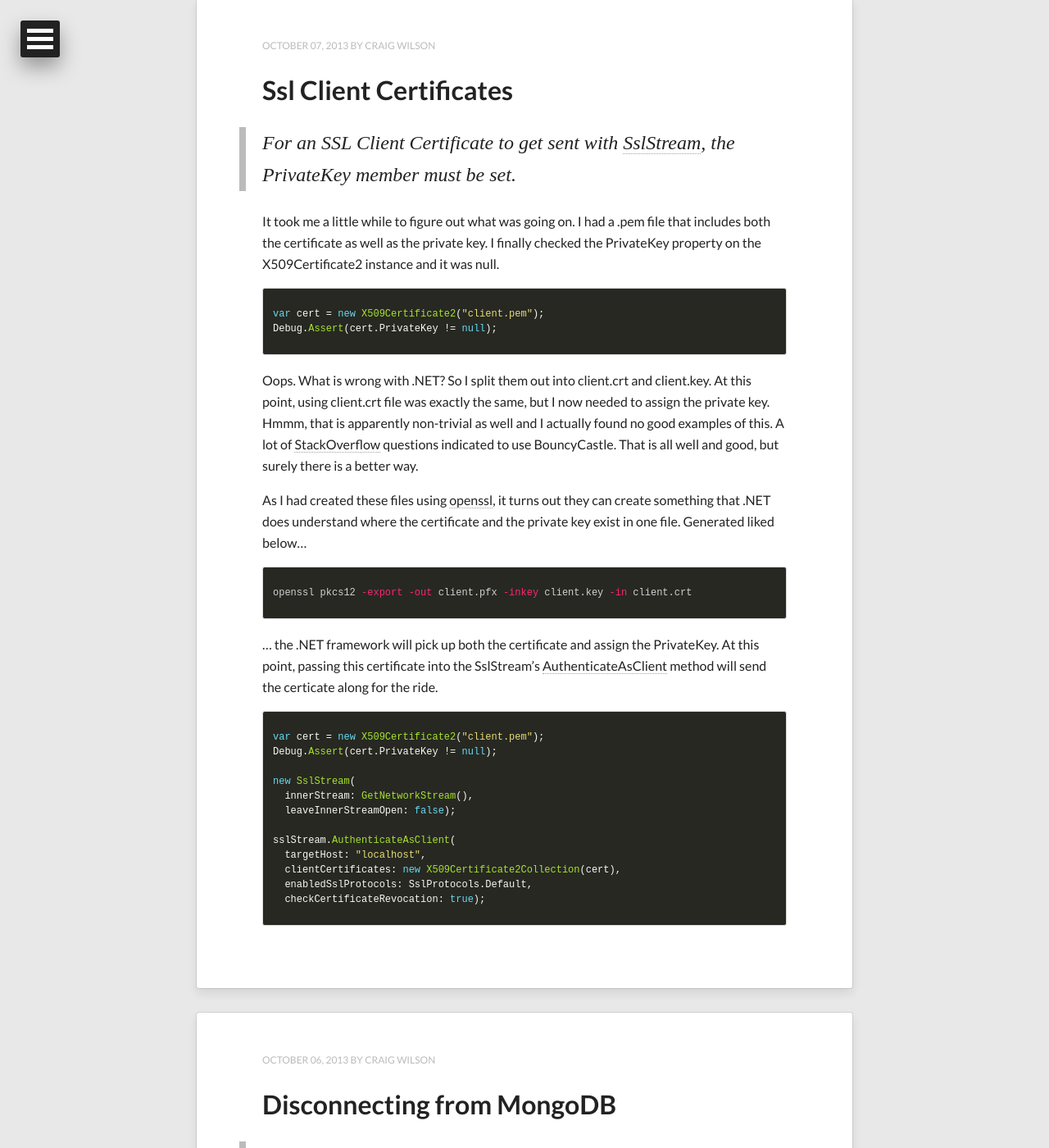
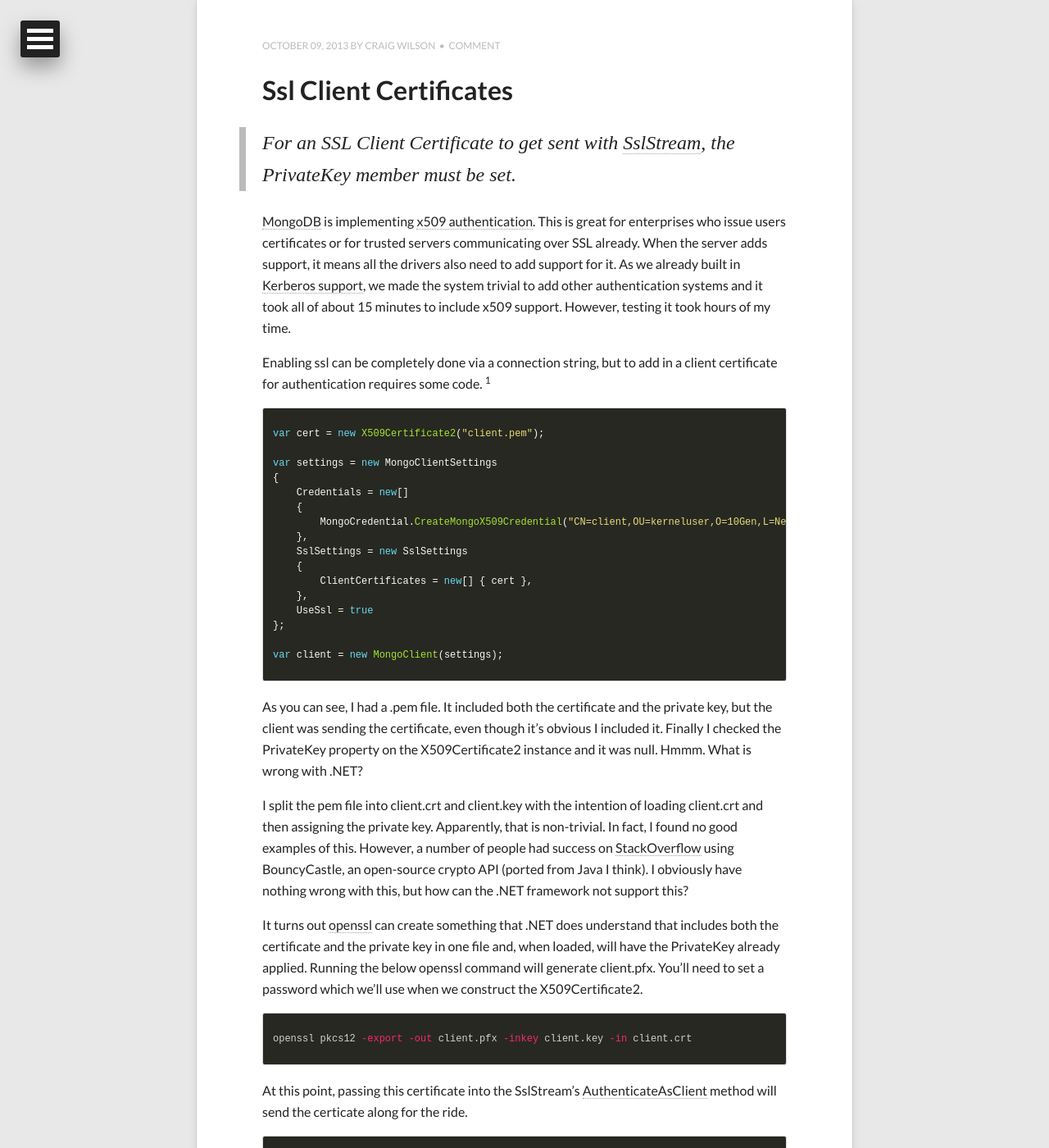
Before and after one commit to craiggwilson/craiggwilson.github.io, a Jekyll site: the page built from index.html, in a window 1280 px wide and 1400 px high, scrolled down 492 px. Shown: the whole window at 82% size. Built offline with Jekyll 4.4.1, drawn with Linux system fonts in a browser that asks for light colours; nearby versions of some CDN libraries; the list of posts is cut into pages by our own code; some of the changed text lies outside the part shown.

Commit message:
working on future blog posts.

```diff
--- a/_config.yml
+++ b/_config.yml
@@ -1,6 +1,6 @@
 title:            Craig G Wilson
 description:      Personal blog about software and life.
-disqus_shortname:
+disqus_shortname: craiggwilson
 #Comment out url when working locally to resolve base urls correctly
 url:              http://craiggwilson.github.io
 
--- a/_posts/misc/2013-10-05-trying-again.md
+++ b/_posts/misc/2013-10-05-trying-again.md
@@ -11,8 +11,10 @@
 share: false
 ---
 
-I've been meaning to start blogging again for some time.  For some reason, I just can't get into the habit.  I love writing and, although I don't claim to be good at it, it's something I want to do.  Most of my hangups thus far have mostly been around not thinkg I had anything to share.  I think a new tact should be taken.  My [old blog](http://craiggwilson.wordpress.com) was on wordpress and was just a pain to format, syntax highlighting, etc... This new one is based on [jekyll](http://jekyllrb.com/) and is super easy to build, write new posts, and github pages hosts it for me.
+I've been meaning to start blogging again for some time.  For some reason, I just can't get into the habit.  I love writing and, although I don't claim to be good at it, it's something I want to do.  Most of my hangups thus far have mostly been around not thinkg I had anything to share.  I think a new tact should be taken.
+
+My [old blog](http://craiggwilson.wordpress.com) was on wordpress and was just a pain to format, syntax highlighting, etc... This new one is based on [jekyll](http://jekyllrb.com/) and is super easy to build, write new posts, and github pages hosts it for me.
 
 As I work on things, day-to-day, I'll keep notes.  Things I struggle with are probably things other people have struggled with. I'll jot down how I solved the problems, if I did, for them to server as a reminder to me and hopefully a help to others.
 
-Let's how this goes.
+Let's see how this goes.
--- a/_posts/software/2013-10-06-disconnecting-from-mongodb.md
+++ /dev/null
@@ -1,22 +0,0 @@
----
-layout: post
-title: Disconnecting from MongoDB
-description: "Calling Disconnect in the MongoDB .NET Driver is Probably the Wrong Decisions."
-tags: [mongodb, .net, best-practice]
-image:
-  feature: abstract-10.jpg
-  credit: dargadgetz
-  creditlink: http://www.dargadgetz.com/ios-7-abstract-wallpaper-pack-for-iphone-5-and-ipod-touch-retina/
-comments: false
-share: false
----
-
-> Calling Disconnect in the MongoDB .NET Driver is probably the wrong decision.
-
-It's kinda funny.  Developers see something called Disconnect and just assume they should call it when they are done.  Maybe that's reasonable.  If so, we made a mistake by including it in the driver.  What's more is that good API design should make it [easy to do the right thing and difficult to do the wrong thing](http://www.codinghorror.com/blog/2007/08/falling-into-the-pit-of-success.html).
-
-API design is something we work really hard at in building the drivers at MongoDB.  Lots of time is spent going over options and lots of options exist.  When we are adding new features, all of the drivers are generally doing it concurrently, so decisions generally need to be applicable across all the drivers we maintain, from .NET and Java to Ruby and Python to Node.js and Erlang.  Obviously, finding commonality in these is sometimes difficult and our overarching goal is that each driver should provide something idiomatic to the target audience, something that feels natural.
-
-I think we missed the boat here with Disconnect.  It is the source of numerous support tickets for developers who blindly call something without knowing what it does.  Many times, the cause is the copy-and-paste coder who doesn't even understand what the code does.  Other times, it's a junior dev who simply doesn't know to think about certain things.  However, the commonality between the problems is that we provided this method and so it is ultimately our fault.
-
-We have begun working on the next major revision of the driver.  In fact, all the drivers supported by [MongoDB](http://www.mongodb.com) are working on their next major revisions.  We are all working through similar issues and trying to unify our designs.  The .NET driver is going to try to maintain backwards compatibility and we have a great mechanism to do so, but there are certain things I question.  Should Disconnect simply be removed?  I really can't think of any good reason for it to exist.
--- /dev/null
+++ b/_posts/software/2013-10-07-disconnecting-from-mongodb.md
@@ -0,0 +1,51 @@
+---
+layout: post
+title: Disconnecting from MongoDB
+description: Calling Disconnect in the MongoDB .NET Driver is probably the wrong decision.
+tags: [mongodb, .net, best-practice, api]
+image:
+  feature: abstract-10.jpg
+  credit: dargadgetz
+  creditlink: http://www.dargadgetz.com/ios-7-abstract-wallpaper-pack-for-iphone-5-and-ipod-touch-retina/
+comments: true
+share: true
+---
+
+> Calling Disconnect in the MongoDB .NET Driver is probably the wrong decision.
+
+It's kinda funny.  Developers see something called Disconnect and just assume they should call it when they are done.  Maybe that's reasonable.  If so, we made a mistake by including it in the driver.  What's more is that good API design should make it [easy to do the right thing and difficult to do the wrong thing](http://www.codinghorror.com/blog/2007/08/falling-into-the-pit-of-success.html).
+
+Imagine a [Nancy](http://nancyfx.org/) module:
+{% highlight csharp %}
+public class AuthorsModule : NancyModule
+{
+    public AuthorsModule()
+    {
+        Get["/"] = _ =>
+       	{
+       	    var client = new MongoClient(connectionString);
+       	    var server = client.GetServer();
+       	    server.Connect();
+       	    var library = server.GetDatabase("library");
+       	    var authors = library.GetCollection("authors");
+
+       	    var allAuthors = authors.FindAll();
+
+       	    ///
+       	    server.Disconnect();
+       	    ////
+
+       	    return allAuthors.ToList();
+        };
+    }
+}
+{% endhighlight %}
+
+Believe it or not, we see this type of code a lot (not generally by people using Nancy); lots of code duplication, lack of abstraction.  Anyways, as it is, the above will be detrimental to a site's performance and cause all kinds of errors that are occasionally difficult to diagnose.  Disconnect will cause the connection pool to be emptied and all current in flight operations to be cut off.  This may not seem that bad until you realize that all clients using the same connection string are sharing a connection pool. Boom! [^1]
+
+API design is something we work really hard at in building the drivers at MongoDB.  Lots of time is spent going over options. When we are adding new features, all of the drivers are generally doing it concurrently, so decisions generally need to be applicable across all the drivers we maintain, from .NET and Java to Ruby and Python to Node.js and Erlang.  Obviously, finding commonality in these is sometimes difficult and our over-arching goal is that each driver should provide something idiomatic to the target audience, something that feels natural.  So while the code above may feel natural and idiomatic (and perhaps even obvious), it definitely misses on the [Principle of Least Astonishment](http://en.wikipedia.org/wiki/Principle_of_least_astonishment).
+
+We have begun working on the next major revision of the driver.  In fact, all the drivers supported by [MongoDB](http://www.mongodb.com) are working on their next major revisions.  We are all working through similar issues and trying to unify our designs.  The .NET driver is going to try to maintain backwards compatibility (we have a great mechanism to do so [^2]) but there are certain things where I think backwards compatibility may be a problem.  Should Disconnect simply be removed?  I really can't think of any good reason for it to exist.
+
+[^1]: Even Connect is unnecessary, as the driver will connect automatically when the first operation is conducted.
+[^2]: You'll notice in the code above that we have a client and then a server.  We're going to leave the GetServer() method for backwards compatibility, but we'll add a new GetDatabase method to MongoClient, allowing us to unify it with the other drivers.
--- a/_posts/software/2013-10-07-ssl-client-certificates.md
+++ /dev/null
@@ -1,46 +0,0 @@
----
-layout: post
-title: Ssl Client Certificates
-description: "SslStream won't send my client certificates."
-tags: [mongodb, .net, ssl, x509]
-image:
-  feature: abstract-7.jpg
-  credit: dargadgetz
-  creditlink: http://www.dargadgetz.com/ios-7-abstract-wallpaper-pack-for-iphone-5-and-ipod-touch-retina/
-comments: false
-share: false
----
-
-> For an SSL Client Certificate to get sent with [SslStream](http://msdn.microsoft.com/en-us/library/system.net.security.sslstream.aspx), the PrivateKey member *must* be set.
-
-It took me a little while to figure out what was going on.  I had a .pem file that includes both the certificate as well as the private key. I finally checked the PrivateKey property on the X509Certificate2 instance and it was null.
-
-{% highlight csharp %}
-var cert = new X509Certificate2("client.pem");
-Debug.Assert(cert.PrivateKey != null);
-{% endhighlight %}
-
-Oops.  What is wrong with .NET? So I split them out into client.crt and client.key.  At this point, using client.crt file was exactly the same, but I now needed to assign the private key. Hmmm, that is apparently non-trivial as well and I actually found no good examples of this.  A lot of [StackOverflow](http://stackoverflow.com) questions indicated to use BouncyCastle.  That is all well and good, but surely there is a better way.
-
-As I had created these files using [openssl](http://www.openssl.org/), it turns out they can create something that .NET does understand where the certificate and the private key exist in one file.  Generated liked below...
-
-{% highlight bash %}
-openssl pkcs12 -export -out client.pfx -inkey client.key -in client.crt
-{% endhighlight %}
-
-... the .NET framework will pick up both the certificate and assign the PrivateKey.  At this point, passing this certificate into the SslStream's [AuthenticateAsClient](http://msdn.microsoft.com/en-us/library/ms145061.aspx) method will send the certicate along for the ride.
-
-{% highlight csharp %}
-var cert = new X509Certificate2("client.pem");
-Debug.Assert(cert.PrivateKey != null);
-
-new SslStream(
-  innerStream: GetNetworkStream(),
-  leaveInnerStreamOpen: false);
-
-sslStream.AuthenticateAsClient(
-  targetHost: "localhost",
-  clientCertificates: new X509Certificate2Collection(cert),
-  enabledSslProtocols: SslProtocols.Default,
-  checkCertificateRevocation: true);
-{% endhighlight %}
--- /dev/null
+++ b/_posts/software/2013-10-09-ssl-client-certificates.md
@@ -0,0 +1,56 @@
+---
+layout: post
+title: Ssl Client Certificates
+description: For an SSL Client Certificate to get sent with SslStream, the PrivateKey member *must* be set.
+tags: [mongodb, .net, ssl, x509]
+image:
+  feature: abstract-7.jpg
+  credit: dargadgetz
+  creditlink: http://www.dargadgetz.com/ios-7-abstract-wallpaper-pack-for-iphone-5-and-ipod-touch-retina/
+comments: true
+share: true
+---
+
+> For an SSL Client Certificate to get sent with [SslStream](http://msdn.microsoft.com/en-us/library/system.net.security.sslstream.aspx), the PrivateKey member *must* be set.
+
+[MongoDB](http://mongodb.org) is implementing [x509 authentication](https://jira.mongodb.org/browse/SERVER-7961).  This is great for enterprises who issue users certificates or for trusted servers communicating over SSL already.  When the server adds support, it means all the drivers also need to add support for it.  As we already built in [Kerberos support](http://docs.mongodb.org/manual/tutorial/control-access-to-mongodb-with-kerberos-authentication/), we made the system trivial to add other authentication systems and it took all of about 15 minutes to include x509 support.  However, testing it took hours of my time.
+
+Enabling ssl can be completely done via a connection string, but to add in a client certificate for authentication requires some code. [^1]
+
+{% highlight csharp %}
+var cert = new X509Certificate2("client.pem");
+
+var settings = new MongoClientSettings
+{
+    Credentials = new[]
+    {
+        MongoCredential.CreateMongoX509Credential("CN=client,OU=kerneluser,O=10Gen,L=New York City,ST=New York,C=US")
+    },
+    SslSettings = new SslSettings
+    {
+        ClientCertificates = new[] { cert },
+    },
+    UseSsl = true
+};
+
+var client = new MongoClient(settings);
+{% endhighlight %}
+
+As you can see, I had a .pem file. It included both the certificate and the private key, but the client was sending the certificate, even though it's obvious I included it. Finally I checked the PrivateKey property on the X509Certificate2 instance and it was null. Hmmm.  What is wrong with .NET?
+
+I split the pem file into client.crt and client.key with the intention of loading client.crt and then assigning the private key. Apparently, that is non-trivial.  In fact, I found no good examples of this.  However, a number of people had success on [StackOverflow](http://stackoverflow.com) using BouncyCastle, an open-source crypto API (ported from Java I think).  I obviously have nothing wrong with this, but how can the .NET framework not support this?
+
+It turns out [openssl](http://www.openssl.org/) can create something that .NET does understand that includes both the certificate and the private key in one file and, when loaded, will have the PrivateKey already applied.  Running the below openssl command will generate client.pfx.  You'll need to set a password which we'll use when we construct the X509Certificate2.
+
+{% highlight bash %}
+openssl pkcs12 -export -out client.pfx -inkey client.key -in client.crt
+{% endhighlight %}
+
+At this point, passing this certificate into the SslStream's [AuthenticateAsClient](http://msdn.microsoft.com/en-us/library/ms145061.aspx) method will send the certicate along for the ride.
+
+{% highlight csharp %}
+var cert = new X509Certificate2("client.pfx", "mySuperSecretPassword");
+{% endhighlight %}
+
+
+[^1]: The string in the CreateMongoX509Credential is the RFC2253 format for the subject.  It can be found using `openssl x509 -in client.pem -inform PEM -subject -nameopt RFC2253`
```
